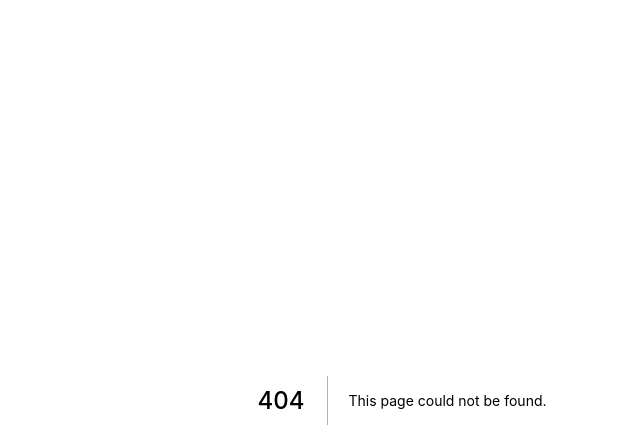
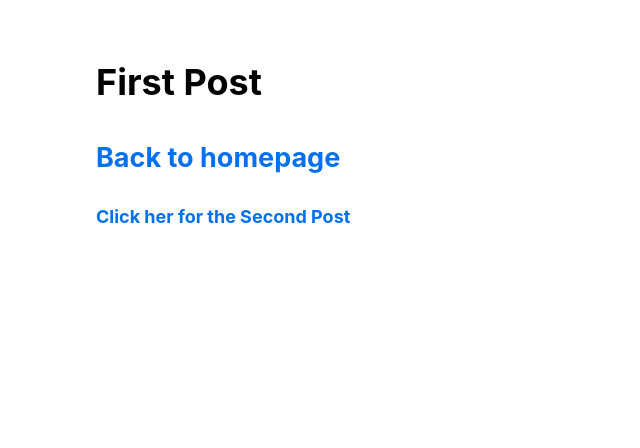
Before and after one commit to Viki-Robles/nextBlog, a Next.js app: page /posts/first-post in a window 1280 px wide. Before the commit this address had no page. Shown: the top 448 px of the page, without its empty margins (238-878 px from the left). Built offline with nearby package versions, Linux system fonts and the light colour scheme.

Commit message:
adding links to project

```diff
--- a/pages/_app.js
+++ b/pages/_app.js
@@ -1,7 +1,5 @@
-import '../styles/globals.css'
+import './styles/global.css';
 
-function MyApp({ Component, pageProps }) {
+export default function App({ Component, pageProps }) {
   return <Component {...pageProps} />
 }
-
-export default MyApp
--- /dev/null
+++ b/pages/components/layout.js
@@ -0,0 +1,8 @@
+import styles from './layout.module.css';
+
+
+function Layout({ children }) {
+    return <div className={styles.container}>{children}</div>
+  }
+
+  export default Layout
--- /dev/null
+++ b/pages/components/layout.module.css
@@ -0,0 +1,25 @@
+.container {
+  max-width: 36rem;
+  padding: 0 1rem;
+  margin: 3rem auto 6rem;
+}
+
+.header {
+  display: flex;
+  flex-direction: column;
+  align-items: center;
+}
+
+.headerImage {
+  width: 6rem;
+  height: 6rem;
+}
+
+.headerHomeImage {
+  width: 8rem;
+  height: 8rem;
+}
+
+.backToHome {
+  margin: 3rem 0 0;
+}
--- /dev/null
+++ b/pages/posts/first-post.js
@@ -0,0 +1,22 @@
+import Link from 'next/link';
+import Head from 'next/head';
+import Layout from '../components/layout';
+
+
+export default function FirstPost() {
+    return (
+        <Layout>
+            <Head>
+                <title>First post</title>
+            </Head>
+            <h1>First Post</h1>
+            <h2>
+                <Link href='/'><a>Back to homepage</a></Link>
+            </h2>
+            <h4>
+                <Link href='/posts/second-post'><a>Click her for the Second Post</a></Link>
+            </h4>
+        </Layout>
+
+    );
+}
--- /dev/null
+++ b/pages/styles/global.css
@@ -0,0 +1,27 @@
+html,
+body {
+  padding: 0;
+  margin: 0;
+  font-family: -apple-system, BlinkMacSystemFont, Segoe UI, Roboto, Oxygen, Ubuntu,
+    Cantarell, Fira Sans, Droid Sans, Helvetica Neue, sans-serif;
+  line-height: 1.6;
+  font-size: 18px;
+}
+
+* {
+  box-sizing: border-box;
+}
+
+a {
+  color: #0070f3;
+  text-decoration: none;
+}
+
+a:hover {
+  text-decoration: underline;
+}
+
+img {
+  max-width: 100%;
+  display: block;
+}
```
Also changed, not shown: pages/index.js (+6 -3 lines), pages/posts/second-post.js (added, +12 -0 lines), public/arrow.png (added).
